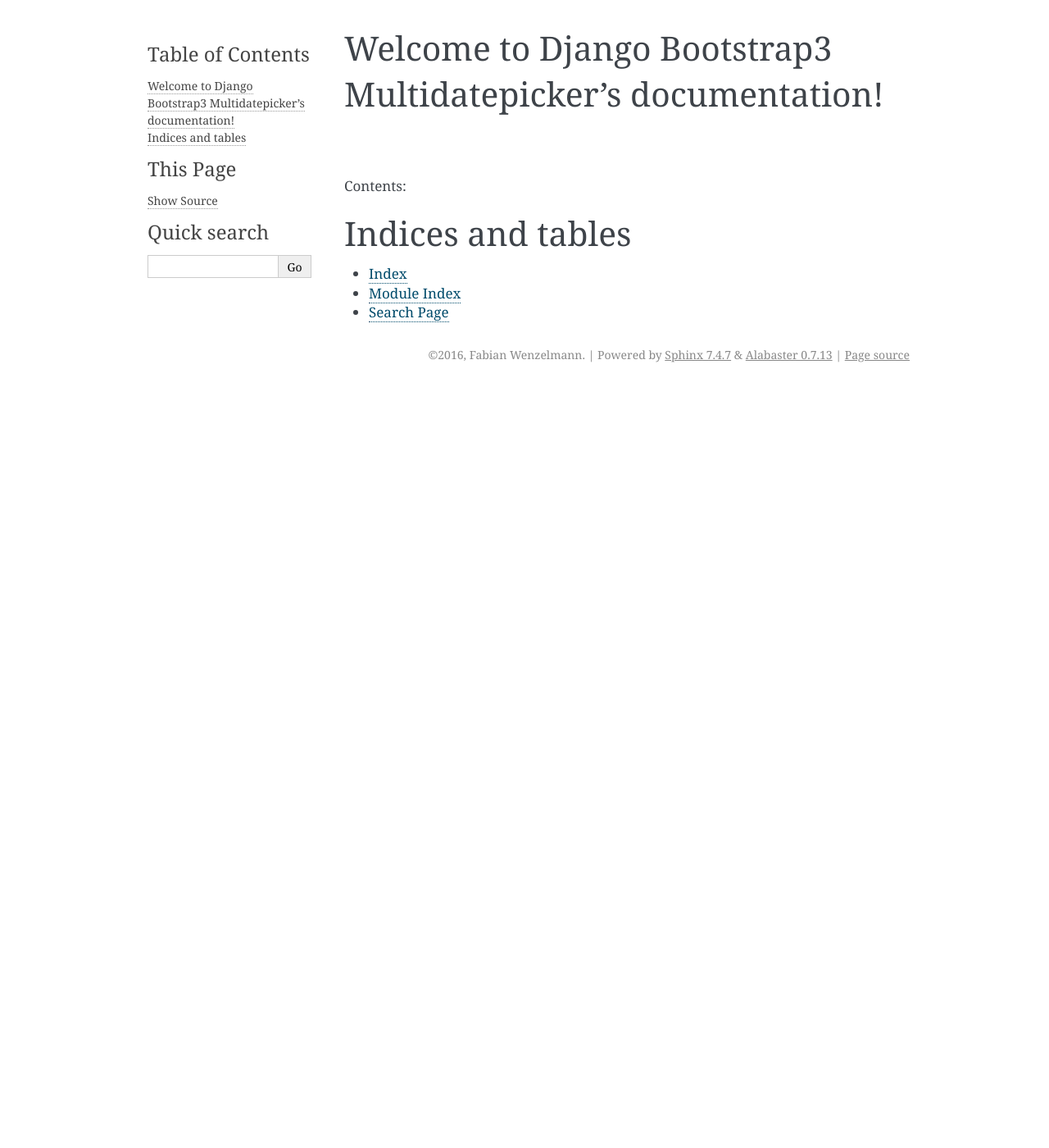
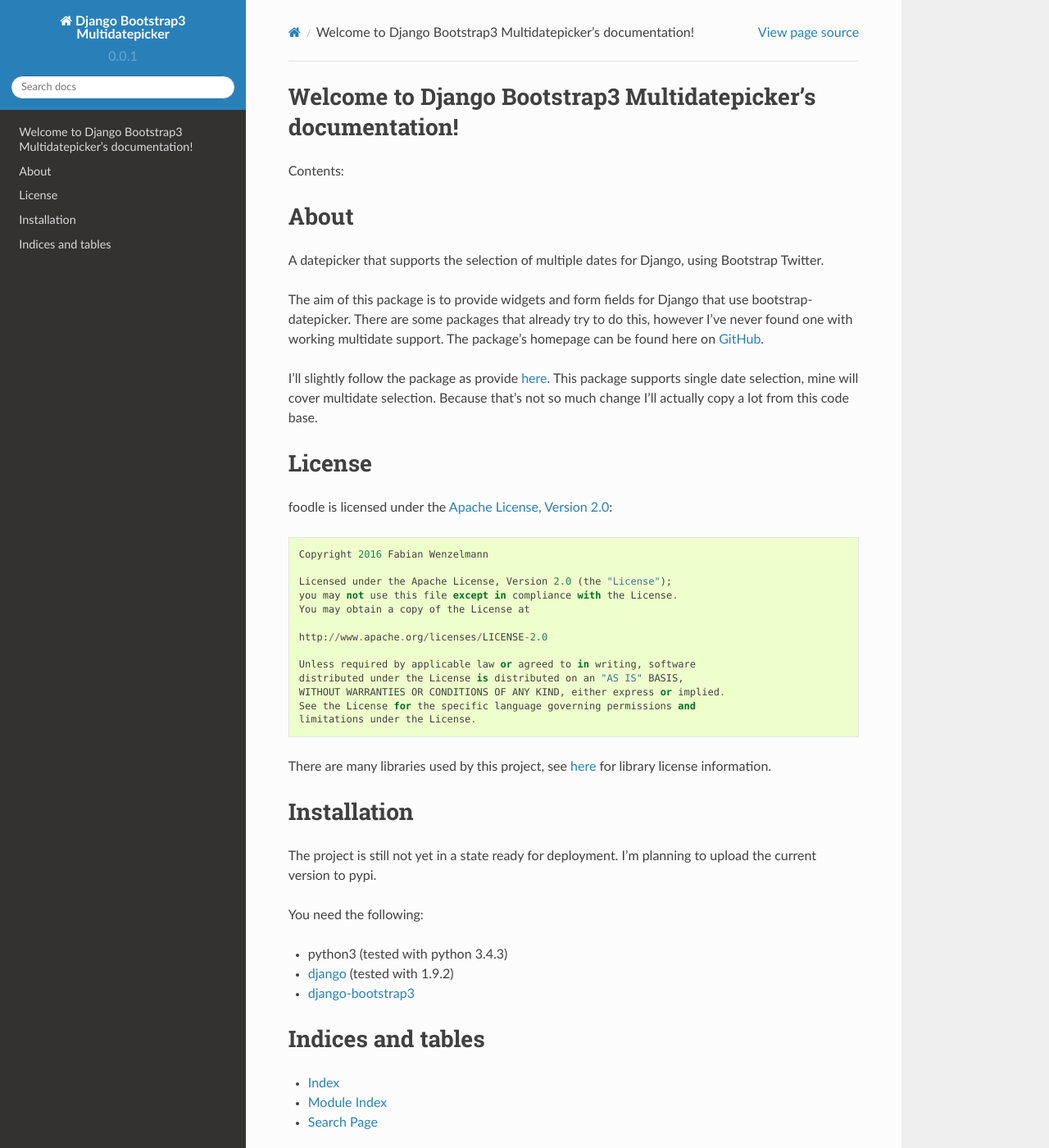
Before and after one commit to FabianWe/django-bootstrap3-multidatepicker, a Sphinx documentation site: the page built from doc/index.rst, in a window 1280 px wide and 1400 px high. Shown: the whole window at 82% size. Built offline with Sphinx 7.4.7 and the Read the Docs theme 2.0.0, drawn with Linux system fonts in a browser that asks for light colours; formulas are drawn with MathJax 3; some of the changed text lies outside the part shown.

Commit message:
structure for the doc

```diff
--- a/doc/conf.py
+++ b/doc/conf.py
@@ -114,7 +114,7 @@
 
 # The theme to use for HTML and HTML Help pages.  See the documentation for
 # a list of builtin themes.
-html_theme = 'alabaster'
+html_theme = 'sphinx_rtd_theme'
 
 # Theme options are theme-specific and customize the look and feel of a theme
 # further.  For a list of options available for each theme, see the
--- a/doc/index.rst
+++ b/doc/index.rst
@@ -9,9 +9,53 @@
 Contents:
 
 .. toctree::
-   :maxdepth: 2
+   :maxdepth: 1
 
+About
+=====
 
+A datepicker that supports the selection of multiple dates for Django, using Bootstrap Twitter.
+
+The aim of this package is to provide widgets and form fields for Django that use bootstrap-datepicker.
+There are some packages that already try to do this, however I've never found one with working multidate support.
+The package's homepage can be found here on `GitHub <https://github.com/FabianWe/django-bootstrap3-multidatepicker>`_.
+
+I'll slightly follow the package as provide `here <https://github.com/nkunihiko/django-bootstrap3-datetimepicker>`_.
+This package supports single date selection, mine will cover multidate selection.
+Because that's not so much change I'll actually copy a lot from this code base.
+
+License
+=======
+
+foodle is licensed under the `Apache License, Version 2.0 <http://www.apache.org/licenses/LICENSE-2.0>`_::
+
+  Copyright 2016 Fabian Wenzelmann
+
+  Licensed under the Apache License, Version 2.0 (the "License");
+  you may not use this file except in compliance with the License.
+  You may obtain a copy of the License at
+
+  http://www.apache.org/licenses/LICENSE-2.0
+
+  Unless required by applicable law or agreed to in writing, software
+  distributed under the License is distributed on an "AS IS" BASIS,
+  WITHOUT WARRANTIES OR CONDITIONS OF ANY KIND, either express or implied.
+  See the License for the specific language governing permissions and
+  limitations under the License.
+
+There are many libraries used by this project, see :doc:`here <third_party>` for library license information.
+
+Installation
+============
+
+The project is still not yet in a state ready for deployment.
+I'm planning to upload the current version to pypi.
+
+You need the following:
+
+* python3 (tested with python 3.4.3)
+* `django <https://www.djangoproject.com/>`_ (tested with 1.9.2)
+* `django-bootstrap3 <https://pypi.python.org/pypi/django-bootstrap3>`_
 
 Indices and tables
 ==================
```
Also changed, not shown: doc/third_party.rst (added, +50 -0 lines), 1 other file.
